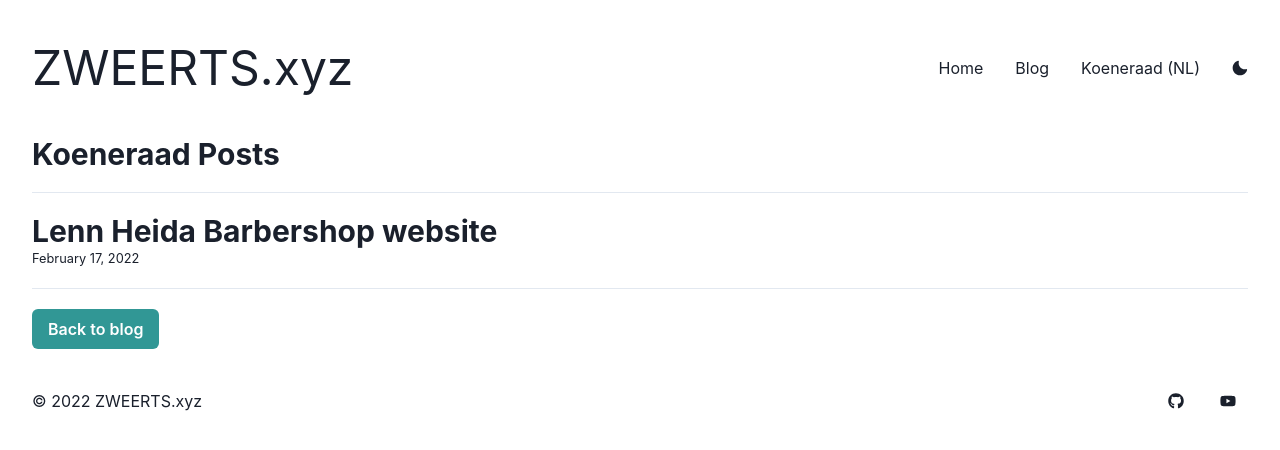
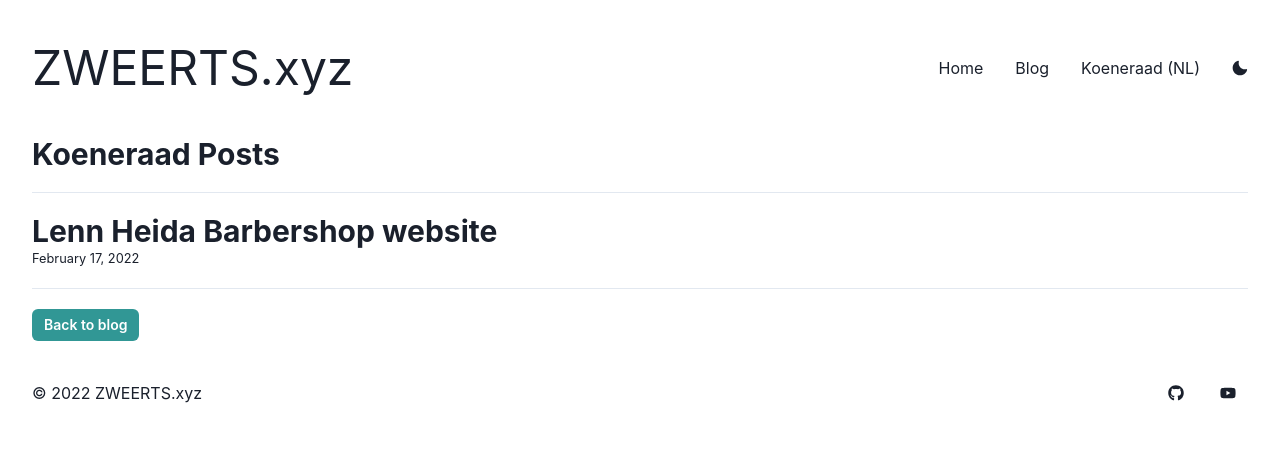
Before and after one commit to kanovic/zweerts.xyz, a Next.js app: page /categories/koeneraad in a window 1280 px wide. Shown: the top 450 px of the page. Built offline with nearby package versions, Linux system fonts and the light colour scheme.

Commit message:
button is now the next link to fix issue

```diff
--- a/pages/categories/[slug].jsx
+++ b/pages/categories/[slug].jsx
@@ -40,11 +40,11 @@ export default function Category({ category }) {
           ))}
         </Stack>
         <Box>
-          <Button colorScheme="teal" size="md">
-            <NextLink href="/blog">
-              <Link>Back to blog</Link>
-            </NextLink>
-          </Button>
+          <NextLink href="/blog">
+            <Button colorScheme="teal" size="sm">
+              Back to blog
+            </Button>
+          </NextLink>
         </Box>
       </Stack>
     </Layout>
```
Also changed, not shown: pages/posts/[slug].jsx (+5 -5 lines).
